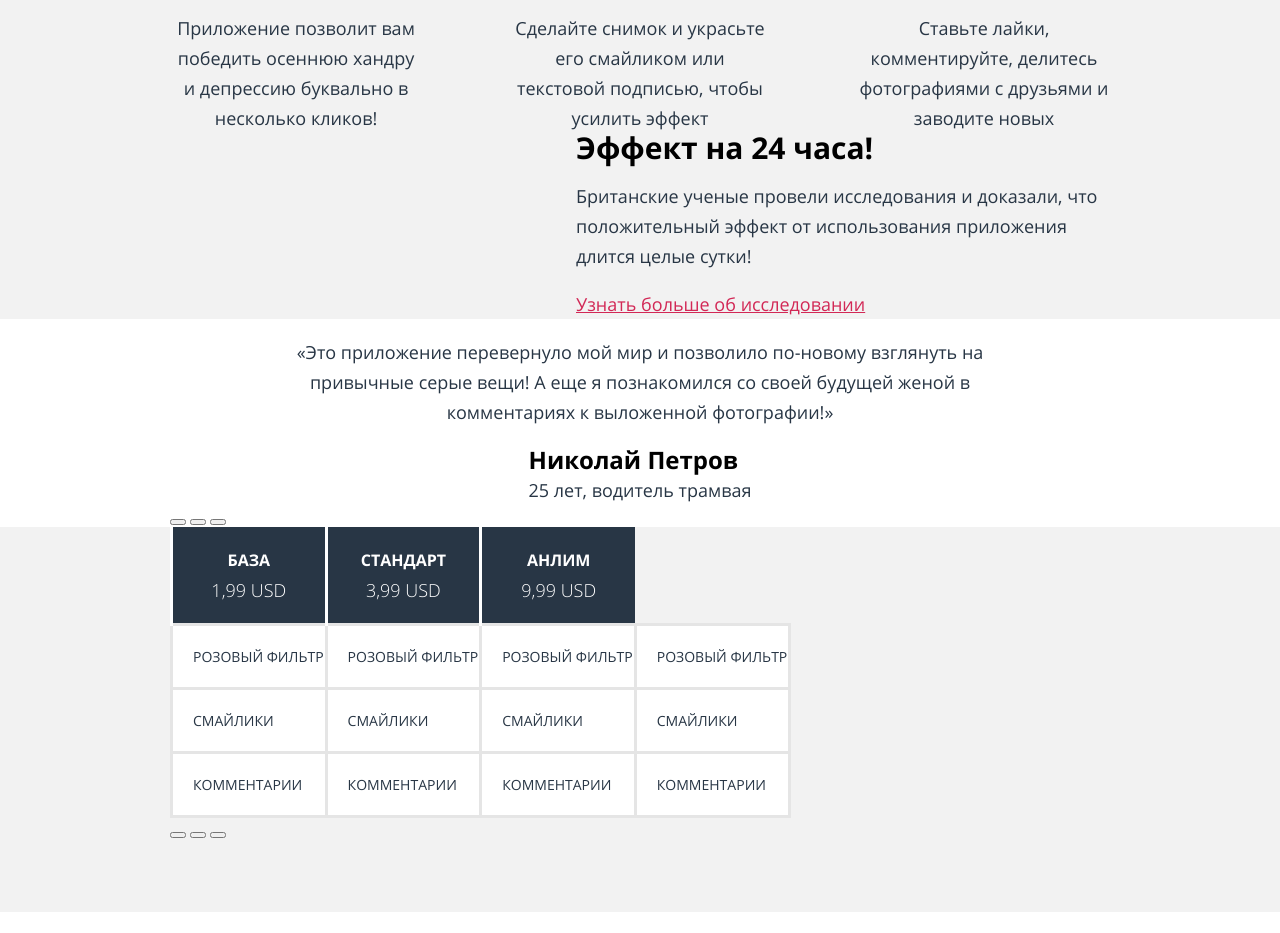
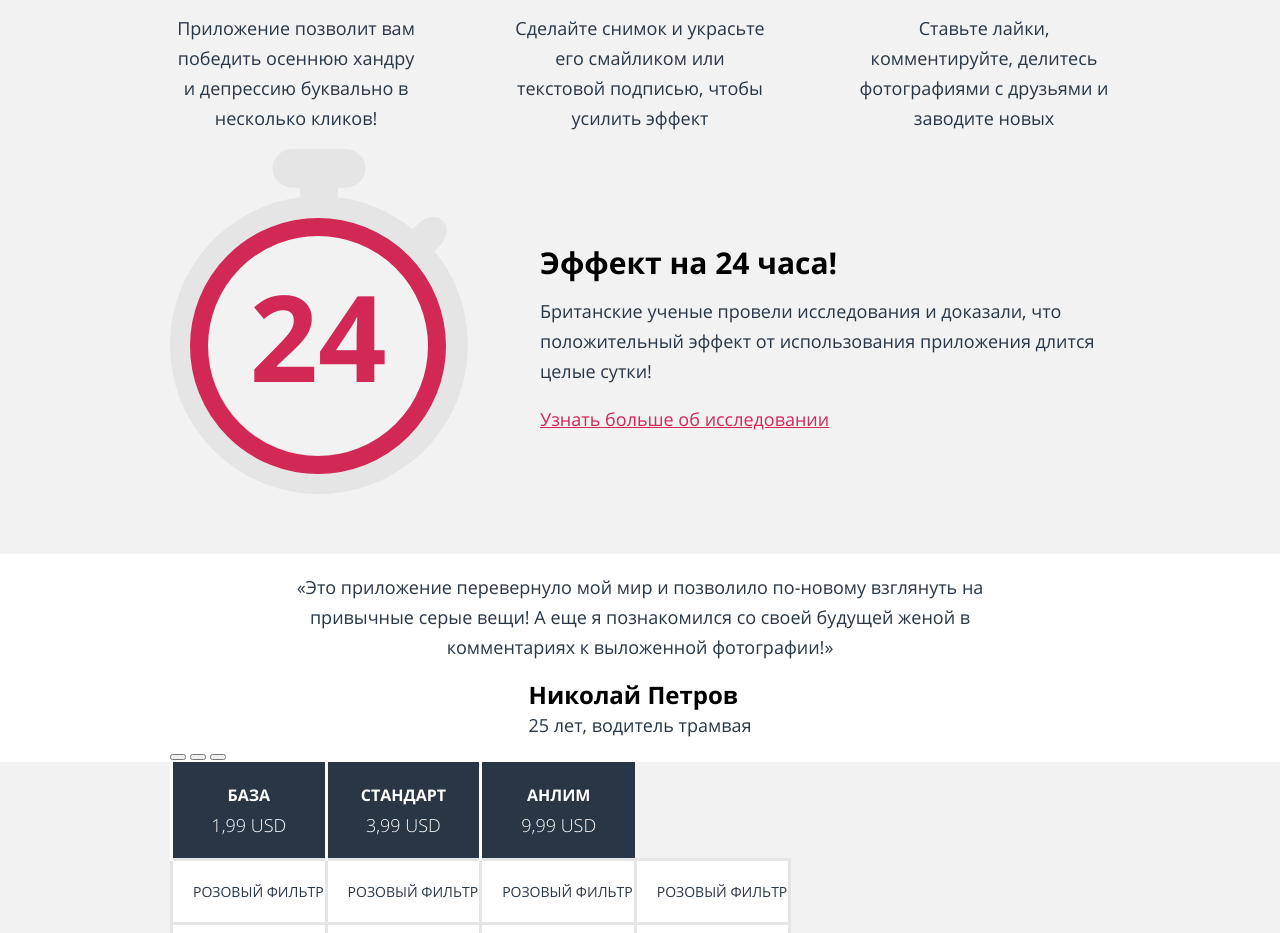
Before and after one commit to lypokgres/1346169-pink-20, a website: page source/index.html in a window 1280 px wide. Shown: the part 1560-2493 px from the top of the page. Drawn offline with nearby package versions, Linux system fonts and the light colour scheme; files that its build step writes are made by us from their sources.

Commit message:
10. Продолжаем вёрстку личного проекта. Исправил замечания

```diff
--- a/source/index.html
+++ b/source/index.html
@@ -87,6 +87,9 @@
     <section class="study">
       <div class="container">
         <div class="study__item">
+          <svg class="study__img" version="1.1" id="Layer_1" xmlns="http://www.w3.org/2000/svg" xmlns:xlink="http://www.w3.org/1999/xlink" x="0px" y="0px" width="298px" height="345.097px" viewBox="0 0 298 345.097" enable-background="new 0 0 298 345.097" xml:space="preserve">
+            <path d="M264.568,102.055l5.355-5.355c7.717-7.717,9.124-18.938,3.126-24.935c-5.997-5.997-17.217-4.59-24.934,3.127l-5.386,5.385 C221.768,63.292,196.11,51.875,168,48.297v-9.583h7.658c10.914,0,19.843-8.711,19.843-19.357S186.573,0,175.659,0h-53.317  c-10.913,0-19.842,8.711-19.842,19.357s8.929,19.357,19.842,19.357H130v9.583C56.681,57.629,0,120.244,0,196.097  c0,82.291,66.709,149,149,149c82.29,0,149-66.709,149-149C298,160.434,285.465,127.703,264.568,102.055z M149,306.264 c-60.844,0-110.167-49.323-110.167-110.167S88.156,85.93,149,85.93c60.843,0,110.167,49.323,110.167,110.167  S209.843,306.264,149,306.264z"/>
+          </svg>
           <h3 class="study__title">Эффект на 24 часа!</h3>
           <p class="study__text">
             Британские ученые провели исследования и доказали, что положительный эффект от использования приложения длится целые сутки!
--- a/source/less/blocks/intro.less
+++ b/source/less/blocks/intro.less
@@ -40,7 +40,7 @@
   }
 
   .container {
-    @media (max-width: 660px) {
+    @media (max-width: 659px) {
       display: contents;
     }
   }
@@ -49,7 +49,7 @@
 .intro__wrapper {
   width: 300px;
 
-  @media (max-width: 660px) {
+  @media (max-width: 659px) {
     display: contents;
   }
 }
--- a/source/less/blocks/page.less
+++ b/source/less/blocks/page.less
@@ -9,7 +9,7 @@
   align-content: start;
   margin: 0 auto;
 
-  @media (max-width: 660px) {
+  @media (max-width: 659px) {
     width: 320px;
   }
 }
--- a/source/less/blocks/study.less
+++ b/source/less/blocks/study.less
@@ -1,5 +1,7 @@
 .study {
   display: none;
+  padding-top: 102px;
+  padding-bottom: 29px;
 
   @media (min-width: 660px) {
     display: block;
@@ -7,15 +9,59 @@
 
   @media (min-width: 1200px) {
     background-color: @lightgray;
+    padding-top: 115px;
+    padding-bottom: 120px;
+  }
+}
+
+.study__img {
+  display: block;
+  width: 238px;
+  height: 276px;
+  fill: @specialgray;
+  position: absolute;
+  bottom: 0;
+  left: 0;
+
+  @media (min-width: 1200px) {
+    width: 298px;
+    height: 345px;
+    bottom: -60px;
   }
 }
 
 .study__item {
-  width: 310px;
-  margin-left: auto;
+  padding-left: 310px;
+
+  &::before {
+    content: "24";
+    position: absolute;
+    width: 170px;
+    height: 170px;
+    border: 16px solid @pink;
+    border-radius: 50%;
+    bottom: 18px;
+    left: 18px;
+    z-index: 1;
+    text-align: center;
+    font-weight: 700;
+    font-size: 96px;
+    line-height: 160px;
+    color: @pink;
+
+    @media (min-width: 1200px) {
+      width: 220px;
+      height: 220px;
+      border: 18px solid @pink;
+      font-size: 120px;
+      line-height: 200px;
+      bottom: -40px;
+      left: 20px;
+    }
+  }
 
   @media (min-width: 1200px) {
-    width: 534px;
+    padding-left: 370px;
   }
 }
 
```
